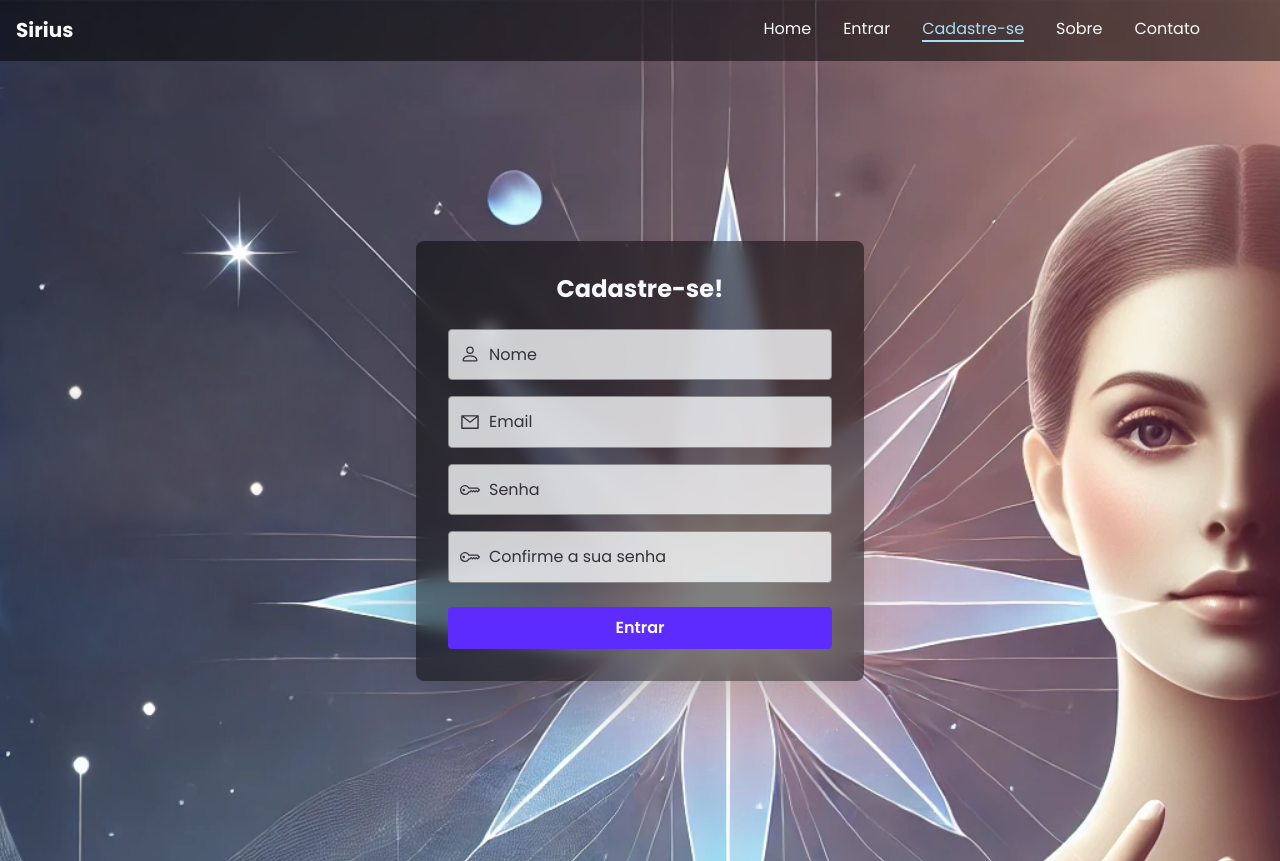
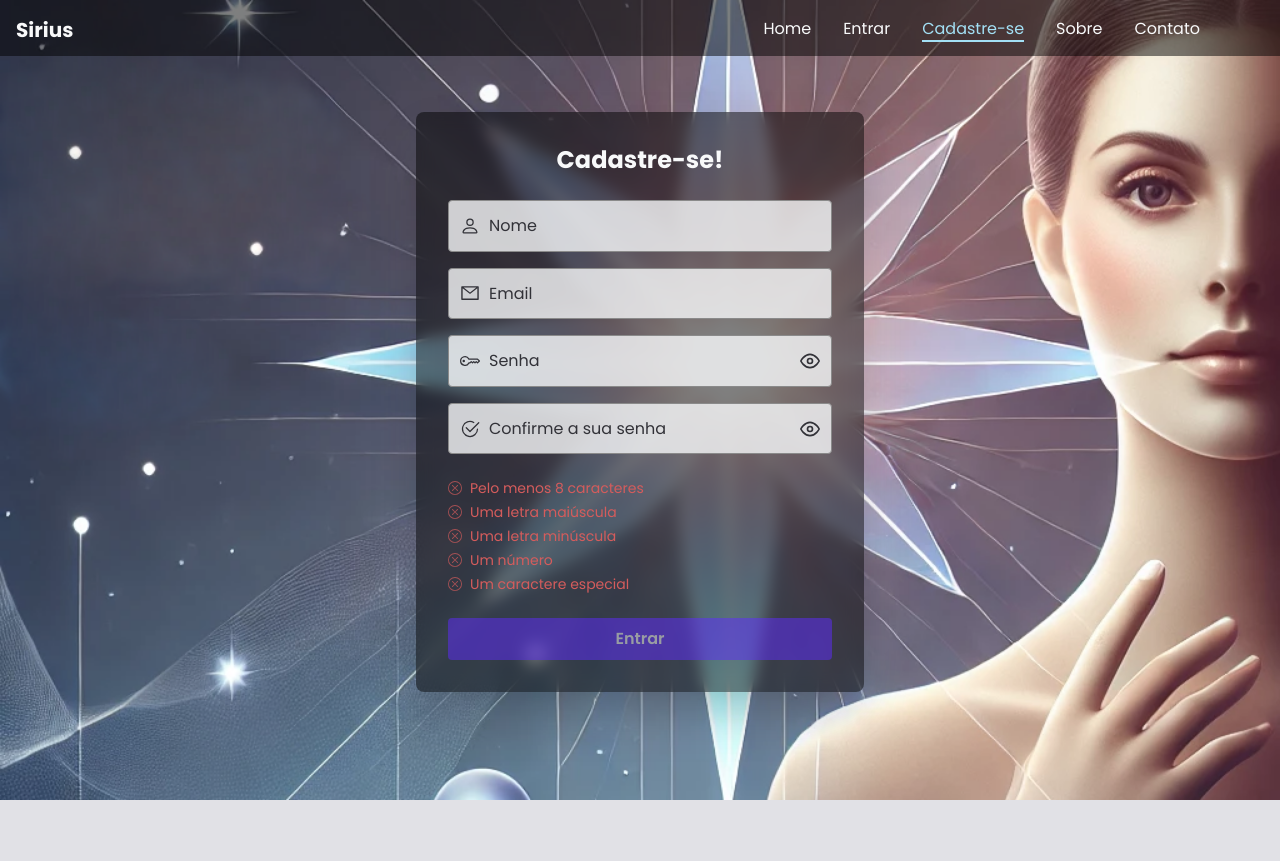
Before and after one commit to Italosm/sirius, a Next.js app: page /signup in a window 1280 px wide. After the commit the page ends 800 px from the top, so only its background shows below. Built offline with nearby package versions, Linux system fonts and the light colour scheme.

Commit message:
refactor: register form

```diff
--- a/src/app/globals.css
+++ b/src/app/globals.css
@@ -23,6 +23,7 @@
   --color-red-stellar: #8e6e70;
   /* Cores adicionais */
   --color-green-deep-space: #0d3b2e; /* Verde Profundo do Espaço */
+  --color-green-space: #86efac;
   --color-red-comet: #d55c5c; /* Vermelho de Cometa */
   --color-purple-star-dust: #a34dff; /* Pó de Estrela */
   --color-black-hole: #111111; /* Preto de Buraco Negro */
@@ -57,6 +58,7 @@
 
   /* Cores de estado e destaque */
   --color-success: var(--color-green-deep-space);
+  --color-success-light: var(--color-green-space);
   --color-warning: var(--color-orange-supernova);
   --color-error: var(--color-red-comet);
 
@@ -76,6 +78,7 @@
     --color-primary: var(--color-blue-stellar);
     --color-secondary: var(--color-purple-nebula);
     --color-accent: var(--color-blue-sirius);
+    --color-success: var(--color-green-space);
     --color-button-primary: var(--color-blue-stellar);
     --color-button-secondary: var(--color-purple-nebula);
     --color-overlay: rgba(0, 0, 0, 0.5);
@@ -98,7 +101,7 @@
     --color-button-primary-hover: var(--color-orange-supernova);
     --color-button-secondary: var(--color-purple-star-dust);
     --color-button-secondary-hover: var(--color-purple-nebula);
-    --color-success: var(--color-green-deep-space);
+    --color-success: var(--color-green-space);
     --color-warning: var(--color-orange-supernova);
     --color-error: var(--color-red-comet);
     --color-overlay: rgba(255, 255, 255, 0.7);
--- a/src/app/signup/page.tsx
+++ b/src/app/signup/page.tsx
@@ -2,7 +2,7 @@
 import { Input } from '@/components/Input';
 import { zodResolver } from '@hookform/resolvers/zod';
 import { AiOutlineMail } from 'react-icons/ai';
-import { BsKey, BsPerson } from 'react-icons/bs';
+import { BsKey, BsPerson, BsCheck2Circle, BsXCircle } from 'react-icons/bs';
 import { z } from 'zod';
 import { useForm } from 'react-hook-form';
 
@@ -10,14 +10,24 @@ const signInSchema = z
   .object({
     name: z
       .string({ required_error: 'O nome é obrigatório.' })
-      .min(6, 'Nome precisa estar completo.'),
+      .min(6, 'Nome precisa estar completo.')
+      .refine(val => val.trim().includes(' '), {
+        message: 'Digite seu nome completo (nome e sobrenome).',
+      }),
     email: z
       .string({ required_error: 'O email é obrigatório.' })
       .email('Formato de email inválido.')
       .nonempty('O email é obrigatório.'),
     password: z
       .string({ required_error: 'A senha é obrigatória.' })
-      .nonempty('A senha é obrigatória.'),
+      .min(8, 'A senha deve ter no mínimo 8 caracteres.')
+      .regex(/[A-Z]/, 'A senha deve conter pelo menos uma letra maiúscula.')
+      .regex(/[a-z]/, 'A senha deve conter pelo menos uma letra minúscula.')
+      .regex(/[0-9]/, 'A senha deve conter pelo menos um número.')
+      .regex(
+        /[^A-Za-z0-9]/,
+        'A senha deve conter pelo menos um caractere especial.'
+      ),
     confirm_password: z.string({
       required_error: 'A confirmação de senha é obrigatória.',
     }),
@@ -31,17 +41,44 @@ export default function SignUp() {
   const {
     register,
     handleSubmit,
-    formState: { errors },
+    watch,
+    formState: { errors, isValid },
   } = useForm<SignInSchema>({
     resolver: zodResolver(signInSchema),
+    mode: 'onTouched',
   });
+
+  const passwordValue = watch('password');
+
+  const passwordChecks = [
+    {
+      label: 'Pelo menos 8 caracteres',
+      isValid: passwordValue?.length >= 8,
+    },
+    {
+      label: 'Uma letra maiúscula',
+      isValid: /[A-Z]/.test(passwordValue || ''),
+    },
+    {
+      label: 'Uma letra minúscula',
+      isValid: /[a-z]/.test(passwordValue || ''),
+    },
+    {
+      label: 'Um número',
+      isValid: /[0-9]/.test(passwordValue || ''),
+    },
+    {
+      label: 'Um caractere especial',
+      isValid: /[^A-Za-z0-9]/.test(passwordValue || ''),
+    },
+  ];
 
   function handleSignInSubmit(data: SignInSchema) {
     console.log(data);
   }
 
   return (
-    <div className="flex min-h-screen items-center justify-center">
+    <div className="flex items-center justify-center pt-14">
       <div className="bg-overlay w-full max-w-md rounded-lg p-8 shadow-2xl backdrop-blur">
         <h2 className="mb-6 text-center text-2xl font-bold">Cadastre-se!</h2>
         <form
@@ -65,7 +102,6 @@ export default function SignUp() {
           <Input
             placeholder="Senha"
             type="password"
-            error={errors.password && errors.password.message}
             icon={<BsKey />}
             {...register('password', { required: true })}
           />
@@ -73,12 +109,28 @@ export default function SignUp() {
             placeholder="Confirme a sua senha"
             type="password"
             error={errors.confirm_password && errors.confirm_password.message}
-            icon={<BsKey />}
+            icon={<BsCheck2Circle />}
             {...register('confirm_password', { required: true })}
           />
+          <ul className="mt-2 space-y-1 text-left text-sm">
+            {passwordChecks.map(({ label, isValid }, i) => (
+              <li
+                key={i}
+                className={`flex items-center gap-2 ${isValid ? 'text-success-light' : 'text-error'}`}
+              >
+                {isValid ? (
+                  <BsCheck2Circle className="opacity-100" />
+                ) : (
+                  <BsXCircle className="opacity-70" />
+                )}
+                {label}
+              </li>
+            ))}
+          </ul>
           <button
             type="submit"
-            className="bg-button-primary text-primary-contrast hover:bg-button-primary-hover mt-2 rounded py-2 font-semibold transition-all"
+            disabled={!isValid}
+            className="bg-button-primary text-primary-contrast hover:bg-button-primary-hover mt-2 rounded py-2 font-semibold transition-all disabled:cursor-not-allowed disabled:opacity-50"
           >
             Entrar
           </button>
--- a/src/components/Input/index.tsx
+++ b/src/components/Input/index.tsx
@@ -1,4 +1,10 @@
-import { ForwardRefRenderFunction, ReactNode, forwardRef } from 'react';
+import {
+  ForwardRefRenderFunction,
+  ReactNode,
+  forwardRef,
+  useState,
+} from 'react';
+import { FiEye, FiEyeOff, FiAlertCircle } from 'react-icons/fi';
 
 interface InputProps {
   placeholder: string;
@@ -10,8 +16,10 @@ const InputBase: ForwardRefRenderFunction<HTMLInputElement, InputProps> = (
   { placeholder, type, error, icon, ...rest },
   ref
 ) => {
+  const [isVisible, setIsVisible] = useState(false);
+  const isPassword = type === 'password';
   return (
-    <>
+    <div className="flex flex-col">
       <label htmlFor="" className="relative">
         <i
           aria-hidden="true"
@@ -20,15 +28,29 @@ const InputBase: ForwardRefRenderFunction<HTMLInputElement, InputProps> = (
           {icon}
         </i>
         <input
-          type={type}
+          type={isPassword ? (isVisible ? 'text' : 'password') : type}
           placeholder={placeholder}
           ref={ref}
           {...rest}
           className="bg-primary-contrast/80 focus:ring-accent border-border text-secondary-contrast w-full rounded border p-3 pl-10 placeholder-gray-600 focus:ring-2 focus:outline-none"
         />
+        {isPassword && (
+          <button
+            type="button"
+            className="absolute top-1/2 right-3 -translate-y-1/2 text-xl text-gray-600"
+            onClick={() => setIsVisible(prev => !prev)}
+          >
+            {isVisible ? <FiEyeOff /> : <FiEye />}
+          </button>
+        )}
       </label>
-      {error && <span className="text-error">{error}</span>}
-    </>
+      {error && (
+        <span className="text-error flex items-center gap-2">
+          <FiAlertCircle className="text-error" />
+          {error}
+        </span>
+      )}
+    </div>
   );
 };
 
--- a/src/components/Navbar/index.tsx
+++ b/src/components/Navbar/index.tsx
@@ -57,7 +57,7 @@ export function Navbar() {
     <header className="text-center">
       <nav
         ref={navRef}
-        className="bg-overlay flex justify-between p-4 no-underline"
+        className="bg-overlay flex h-14 justify-between p-4 no-underline"
       >
         <div onClick={closeMenu}>
           <Link href="/" className="hover:text-accent text-xl font-bold">
@@ -91,7 +91,7 @@ export function Navbar() {
         <ul
           className={`${
             openMenu ? 'flex' : 'hidden'
-          } bg-overlay absolute top-15 left-0 z-1 w-full list-none flex-col gap-4 py-4 md:hidden`}
+          } bg-overlay absolute top-14 left-0 z-1 w-full list-none flex-col gap-4 py-4 md:hidden`}
         >
           {items.map((item, index) => (
             <NavItem
```
